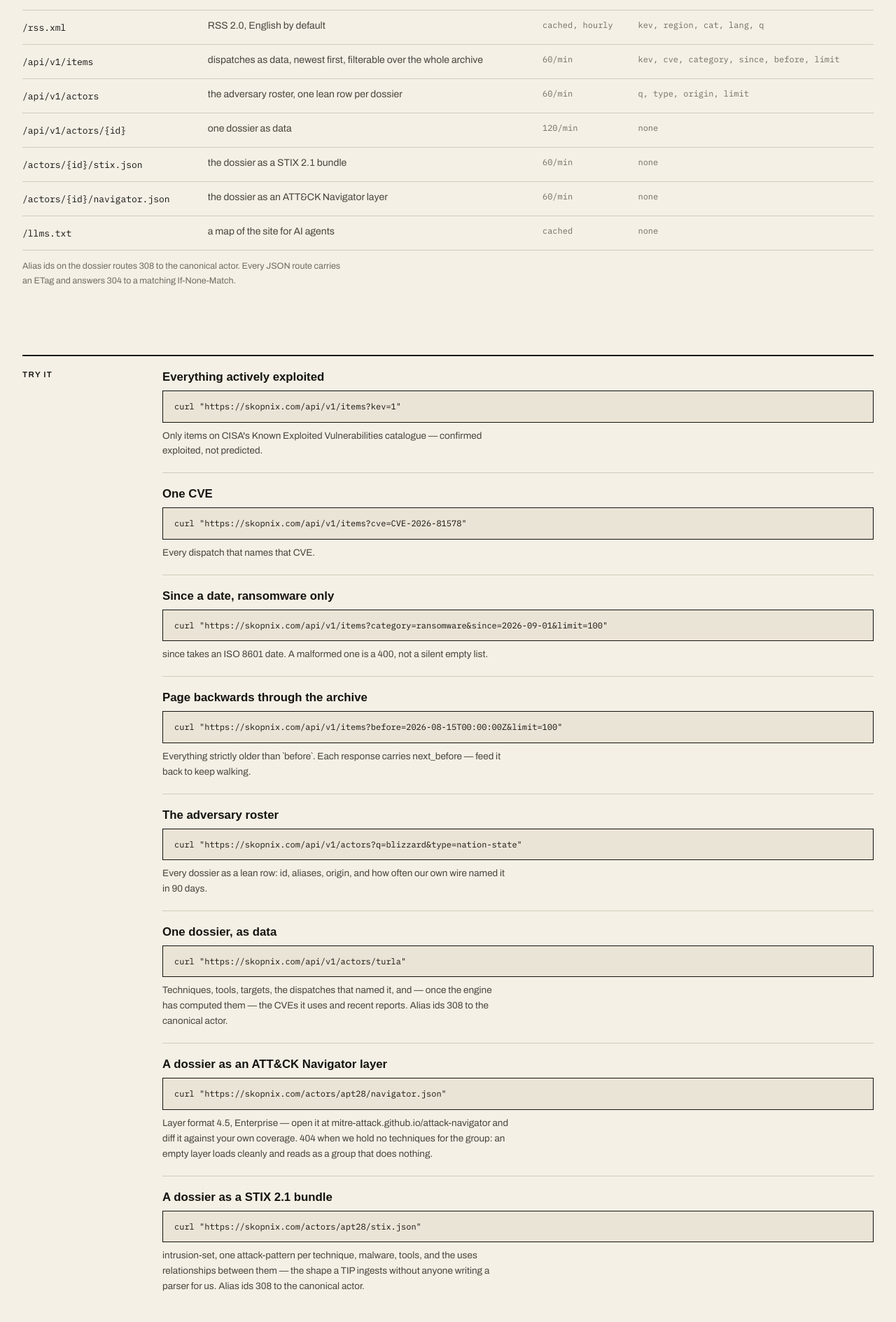
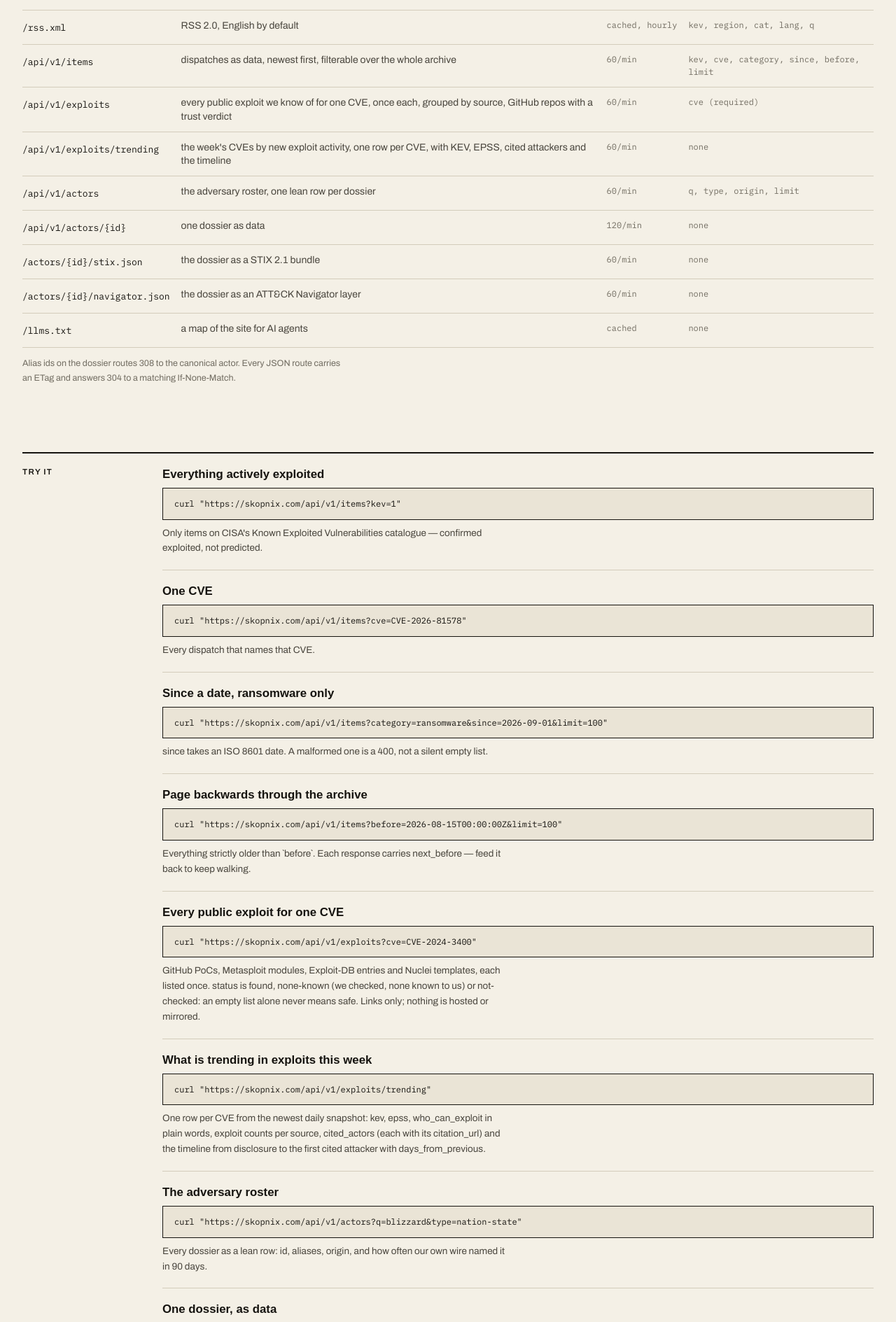
Before and after one commit to faridshere/ctiaze-web, a Next.js app: page /api-docs in a window 1280 px wide. Shown: the part 442-2331 px from the top of the page at 70% size. Built offline with nearby package versions, Linux system fonts and the light colour scheme; a web font is replaced by a local one.

Commit message:
nav and api-docs: Exploits section, both exploit endpoints documented
Co-Authored-By: Claude Opus 5.5 <noreply@anthropic.com>
Claude-Session: https://claude.ai/code/session_012VjUfrRAtmnvtzpt9ZzHDd

```diff
--- a/app/api-docs/page.tsx
+++ b/app/api-docs/page.tsx
@@ -25,6 +25,8 @@ const ENDPOINTS: { path: string; gives: string; limit: string; params: string }[
   { path: "/feed.json", gives: "JSON Feed 1.1 of the newest dispatches", limit: "cached, hourly", params: "none" },
   { path: "/rss.xml", gives: "RSS 2.0, English by default", limit: "cached, hourly", params: "kev, region, cat, lang, q" },
   { path: "/api/v1/items", gives: "dispatches as data, newest first, filterable over the whole archive", limit: "60/min", params: "kev, cve, category, since, before, limit" },
+  { path: "/api/v1/exploits", gives: "every public exploit we know of for one CVE, once each, grouped by source, GitHub repos with a trust verdict", limit: "60/min", params: "cve (required)" },
+  { path: "/api/v1/exploits/trending", gives: "the week's CVEs by new exploit activity, one row per CVE, with KEV, EPSS, cited attackers and the timeline", limit: "60/min", params: "none" },
   { path: "/api/v1/actors", gives: "the adversary roster, one lean row per dossier", limit: "60/min", params: "q, type, origin, limit" },
   { path: "/api/v1/actors/{id}", gives: "one dossier as data", limit: "120/min", params: "none" },
   { path: "/actors/{id}/stix.json", gives: "the dossier as a STIX 2.1 bundle", limit: "60/min", params: "none" },
@@ -42,6 +44,12 @@ const PARAMS: { route: string; items: { name: string; note: string }[] }[] = [
       { name: "since=…", note: "ISO 8601 date or datetime. A malformed one is a 400, not a silent empty list." },
       { name: "before=…", note: "Everything strictly older than this instant. Each response carries next_before; feed it back to keep walking." },
       { name: "limit=…", note: "1 to 200, default 50." },
+    ],
+  },
+  {
+    route: "/api/v1/exploits",
+    items: [
+      { name: "cve=CVE-YYYY-NNNN", note: "Required. Case and separators are forgiven (cve-2024-3400, 2024-3400); anything else is a 400." },
     ],
   },
   {
@@ -85,6 +93,16 @@ const EXAMPLES: { label: string; cmd: string; note: string }[] = [
     label: "Page backwards through the archive",
     cmd: `curl "${SITE_URL}/api/v1/items?before=2026-08-15T00:00:00Z&limit=100"`,
     note: "Everything strictly older than `before`. Each response carries next_before — feed it back to keep walking.",
+  },
+  {
+    label: "Every public exploit for one CVE",
+    cmd: `curl "${SITE_URL}/api/v1/exploits?cve=CVE-2024-3400"`,
+    note: "GitHub PoCs, Metasploit modules, Exploit-DB entries and Nuclei templates, each listed once. status is found, none-known (we checked, none known to us) or not-checked: an empty list alone never means safe. Links only; nothing is hosted or mirrored.",
+  },
+  {
+    label: "What is trending in exploits this week",
+    cmd: `curl "${SITE_URL}/api/v1/exploits/trending"`,
+    note: "One row per CVE from the newest daily snapshot: kev, epss, who_can_exploit in plain words, exploit counts per source, cited_actors (each with its citation_url) and the timeline from disclosure to the first cited attacker with days_from_previous.",
   },
   {
     label: "The adversary roster",
@@ -285,6 +303,14 @@ export default function ApiDocsPage() {
               </li>
               <li className="py-3">
                 <p className="max-w-[64ch] text-[14px] leading-relaxed text-ink-2">
+                <strong className="font-semibold text-ink">trust is a heuristic, not a verdict on a person.</strong> Fake
+                proof-of-concept repositories have been used to deliver malware, so every GitHub exploit carries the
+                engine&apos;s trust level (ok, caution or suspicious) and the flags behind it. Read the code before you run
+                any of it.
+              </p>
+              </li>
+              <li className="py-3">
+                <p className="max-w-[64ch] text-[14px] leading-relaxed text-ink-2">
                 <strong className="font-semibold text-ink">We are not the source.</strong> Every item links to the original
                 report. Cite that, not us.
               </p>
--- a/components/site/Masthead.tsx
+++ b/components/site/Masthead.tsx
@@ -19,6 +19,7 @@ import { SiteNavLink } from "./SiteNavLink";
 const NAV: { href: string; label: string; phone: boolean }[] = [
   { href: "/actors", label: "Adversaries", phone: true },
   { href: "/news", label: "Archive", phone: true },
+  { href: "/exploits", label: "Exploits", phone: false },
   { href: "/claims", label: "Claims", phone: false },
   { href: "/#census", label: "Census", phone: false },
   { href: "/api-docs", label: "API", phone: false },
```
